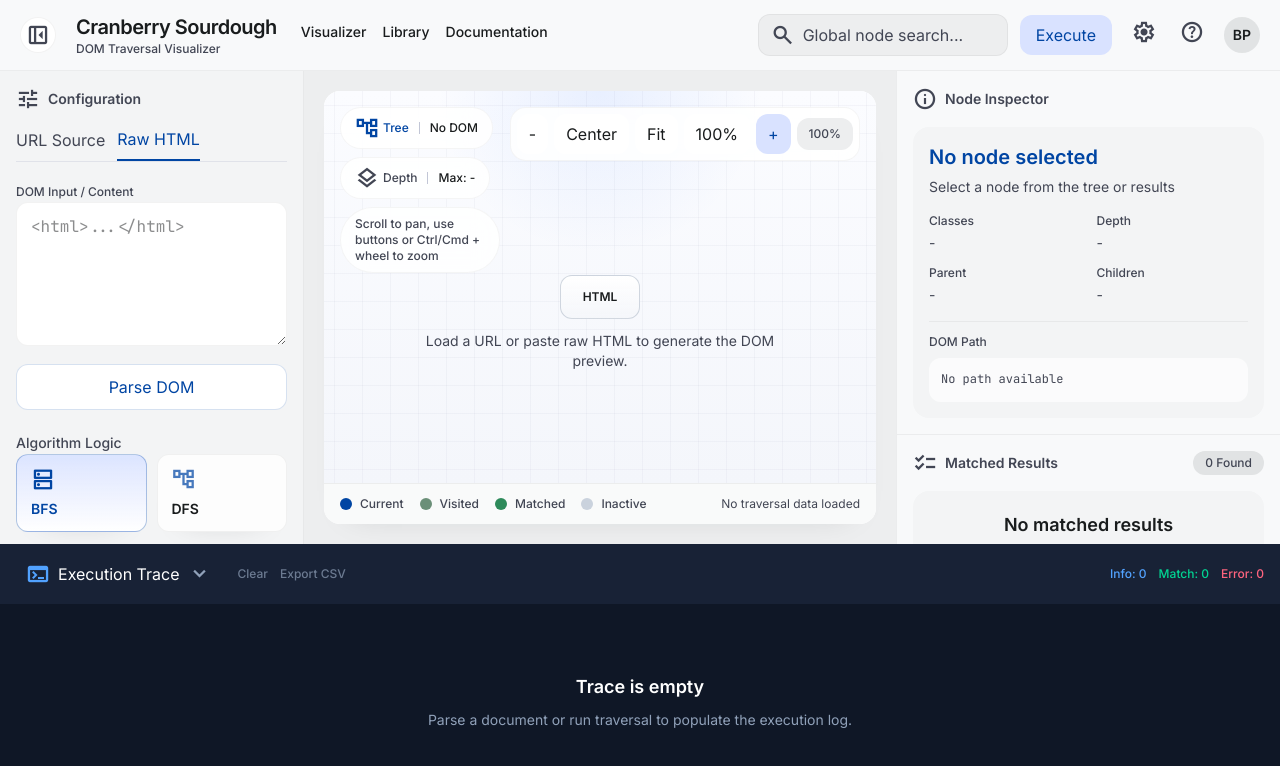
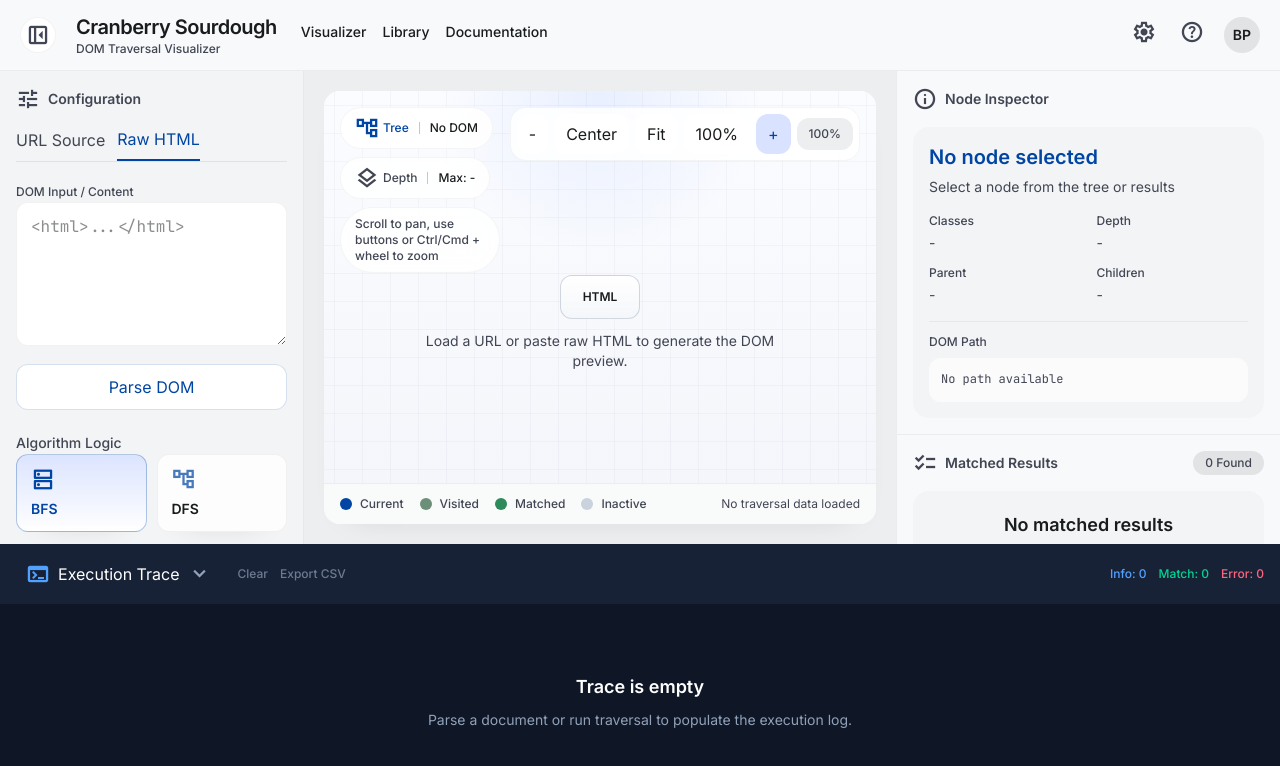
Before and after one commit to jsndwrd/Tubes2_CranberrySourdough, a React (Vite) app: page / in a window 1280 px wide. Shown: the top 766 px of the page. Built offline with nearby package versions, Linux system fonts and the light colour scheme.

Commit message:
Feat: Remove searchbar

```diff
--- a/src/App.tsx
+++ b/src/App.tsx
@@ -146,9 +146,7 @@ function App() {
     <div className="bg-[var(--background)] xl:h-screen xl:overflow-hidden">
         <div className="min-h-screen xl:flex xl:h-full xl:flex-col">
         <AppHeader
-          isBusy={isBusy}
           isConfigurationCollapsed={isConfigurationCollapsed}
-          onExecute={runTraversal}
           onToggleConfiguration={() => setIsConfigurationCollapsed((value) => !value)}
         />
 
--- a/src/frontend/components/AppHeader.tsx
+++ b/src/frontend/components/AppHeader.tsx
@@ -1,13 +1,11 @@
 import { navigation } from "../constants";
 
 type AppHeaderProps = {
-  isBusy: boolean;
   isConfigurationCollapsed: boolean;
-  onExecute: () => void;
   onToggleConfiguration: () => void;
 };
 
-export function AppHeader({ isBusy, isConfigurationCollapsed, onExecute, onToggleConfiguration }: AppHeaderProps) {
+export function AppHeader({ isConfigurationCollapsed, onToggleConfiguration }: AppHeaderProps) {
   return (
     <header className="sticky top-0 z-30 flex items-center justify-between border-b border-black/5 bg-[rgba(248,249,250,0.94)] px-4 py-3 backdrop-blur md:px-5 xl:relative">
       <button
@@ -48,24 +46,6 @@ export function AppHeader({ isBusy, isConfigurationCollapsed, onExecute, onToggl
         </nav>
       </div>
       <div className="flex items-center gap-3">
-        <div className="hidden items-center gap-2 rounded-xl border border-black/5 bg-[var(--surface-muted)] px-3 py-2 lg:flex">
-          <span className="material-symbols-outlined text-[18px] text-[var(--text-muted)]">
-            search
-          </span>
-          <input
-            className="w-48 bg-transparent text-sm text-[var(--text)] outline-none placeholder:text-[var(--text-muted)]"
-            placeholder="Global node search..."
-            type="text"
-          />
-        </div>
-        <button
-          className="rounded-xl bg-[var(--primary-soft)] px-4 py-2 text-sm font-semibold text-[var(--primary)] transition hover:brightness-95 disabled:cursor-not-allowed disabled:opacity-70"
-          disabled={isBusy}
-          onClick={onExecute}
-          type="button"
-        >
-          {isBusy ? "Working..." : "Execute"}
-        </button>
         <div className="hidden items-center gap-2 sm:flex">
           <button
             className="rounded-full p-2 text-[var(--text-muted)] transition hover:bg-[var(--surface-muted)] hover:text-[var(--primary)]"
```
